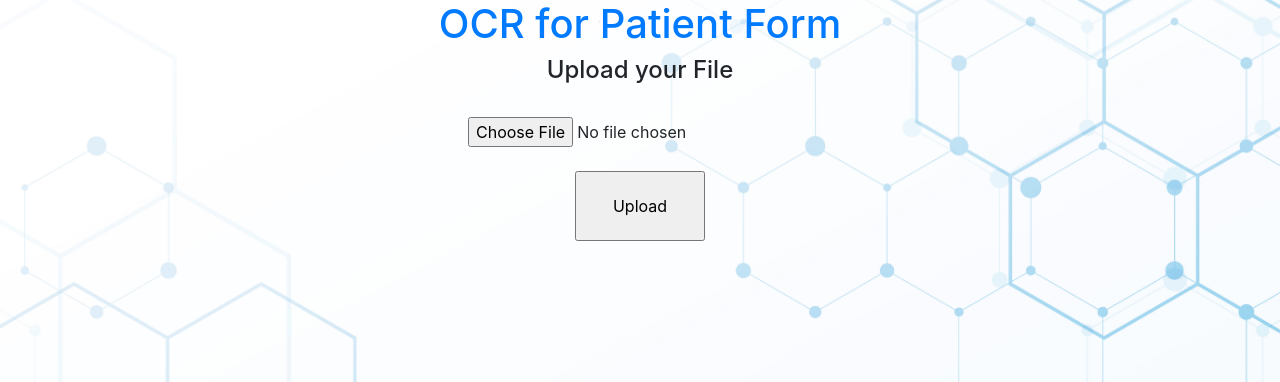
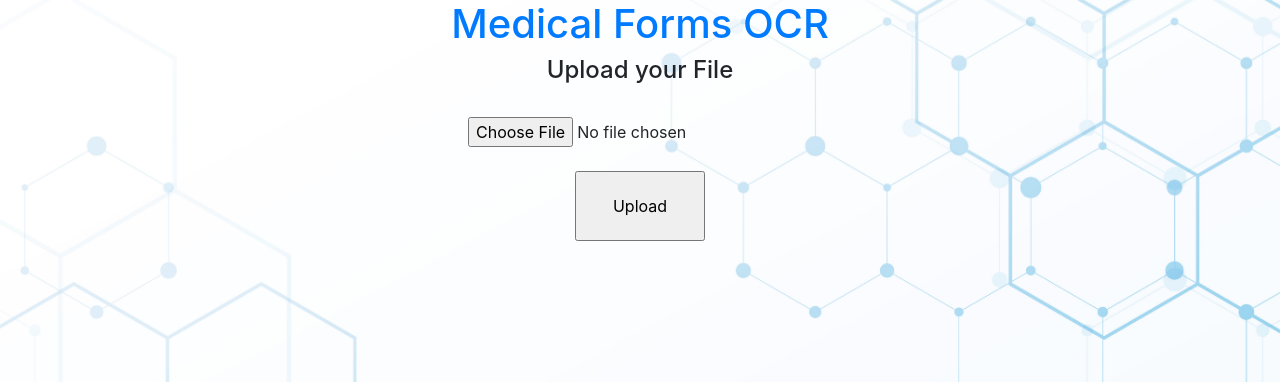
Before and after one commit to Kawaeee/medical_forms_ocr, a Flask app: page / in a window 1280 px wide. Shown: the top 382 px of the page. Run offline with Flask 2, Linux system fonts and the light colour scheme; some libraries are stand-ins or nearby versions.

Commit message:
add requirement.txt & minor fix front-end

```diff
--- /dev/null
+++ b/requirements.txt
@@ -0,0 +1,5 @@
+pytesseract
+pillow
+pdf2image
+fpdf
+flask
--- a/templates/extraction.html
+++ b/templates/extraction.html
@@ -1,7 +1,7 @@
 <!DOCTYPE html>
 <html lang="en">
     <head>
-      <title>OCR for Patient Form - Extraction</title>
+      <title>Medical Forms OCR</title>
       <meta charset="utf-8">
       <meta name="viewport" content="width=device-width, initial-scale=1, shrink-to-fit=no">
       <link rel="stylesheet" href="https://stackpath.bootstrapcdn.com/bootstrap/4.3.1/css/bootstrap.min.css" integrity="sha384-ggOyR0iXCbMQv3Xipma34MD+dH/1fQ784/j6cY/iJTQUOhcWr7x9JvoRxT2MZw1T" crossorigin="anonymous">
--- a/templates/index.html
+++ b/templates/index.html
@@ -1,7 +1,7 @@
 <!DOCTYPE html>
 <html lang="en">
     <head>
-      <title>OCR for Patient Form - Index</title>
+      <title>Medical Forms OCR - Index</title>
       <meta charset="utf-8">
       <meta name="viewport" content="width=device-width, initial-scale=1, shrink-to-fit=no">
       <link rel="stylesheet" href="https://stackpath.bootstrapcdn.com/bootstrap/4.3.1/css/bootstrap.min.css" integrity="sha384-ggOyR0iXCbMQv3Xipma34MD+dH/1fQ784/j6cY/iJTQUOhcWr7x9JvoRxT2MZw1T" crossorigin="anonymous">
@@ -24,7 +24,7 @@
 
 <body id="bg">
     <div class="main" style="text-align: center;">
-      <h1><a href= "/">OCR for Patient Form</a></h1>
+      <h1><a href= "/">Medical Forms OCR</a></h1>
       <h4>Upload your File</h4>
       <br>
       <form method="POST" action="/extract" enctype="multipart/form-data">
```
